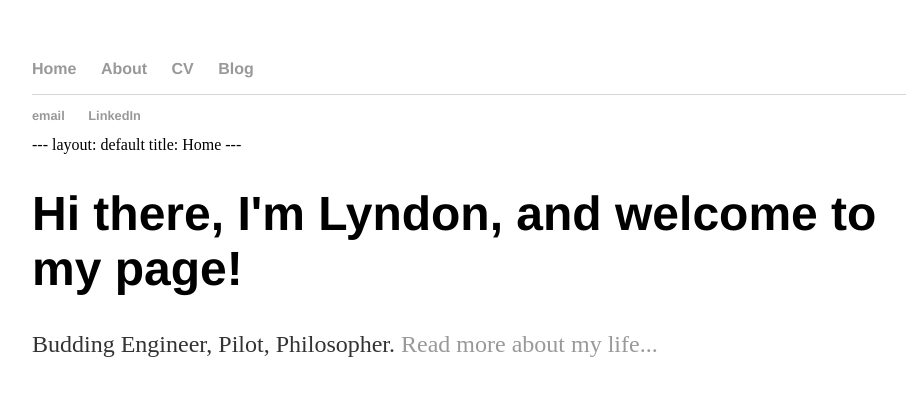
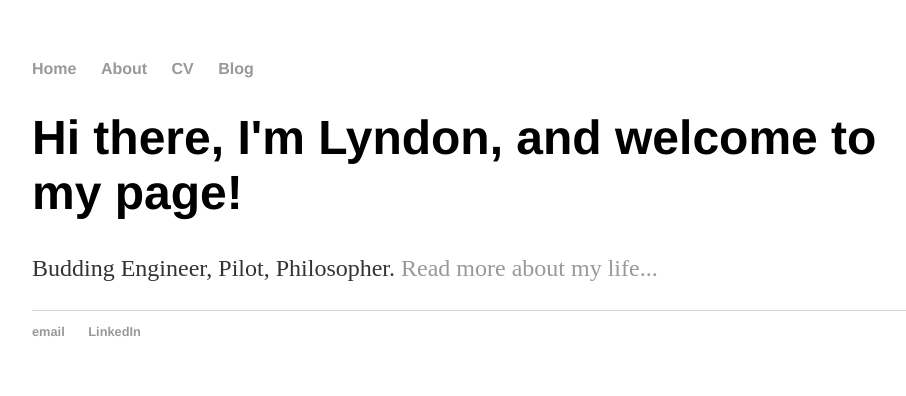
Before and after one commit to lyndonteng/Github-Page, a Jekyll site: the page built from index.html, in a window 1280 px wide. Shown: the top 396 px of the page, without its empty margins (160-1066 px from the left). Built offline with Jekyll 4.4.1, drawn with Linux system fonts in a browser that asks for light colours.

Commit message:
Update index.html

```diff
--- a/index.html
+++ b/index.html
@@ -1,31 +1,3 @@
-<!DOCTYPE html>
-<html>
-	<head>
-		<title>Lyndon Teng</title>
-		<!-- link to main stylesheet -->
-		<link rel="stylesheet" type="text/css" href="/css/main.css">
-	</head>
-	<body>
-		<nav>
-    		<ul>
-        		<li><a href="/">Home</a></li>
-	        	<li><a href="/about">About</a></li>
-        		<li><a href="/cv">CV</a></li>
-        		<li><a href="/blog">Blog</a></li>
-    		</ul>
-		</nav>
-		<div class="container">
-
-		</div><!-- /.container -->
-		<footer>
-    		<ul>
-        		<li><a href="mailto:lyndon@live.com.sg">email</a></li>
-        		<li><a href="https://www.linkedin.com/in/lyndon-teng/">LinkedIn</a></li>
-			</ul>
-		</footer>
-	</body>
-</html>
-
 ---
 layout: default
 title: Home
```
